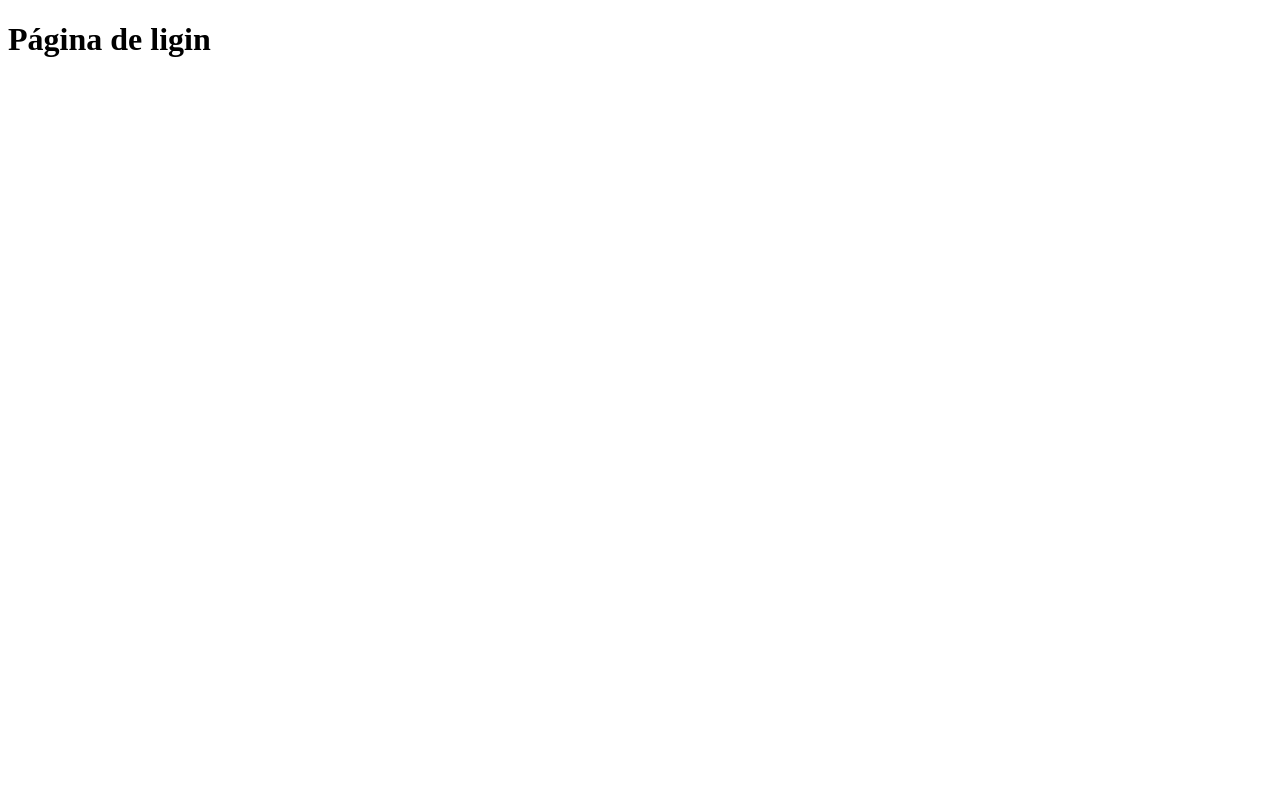
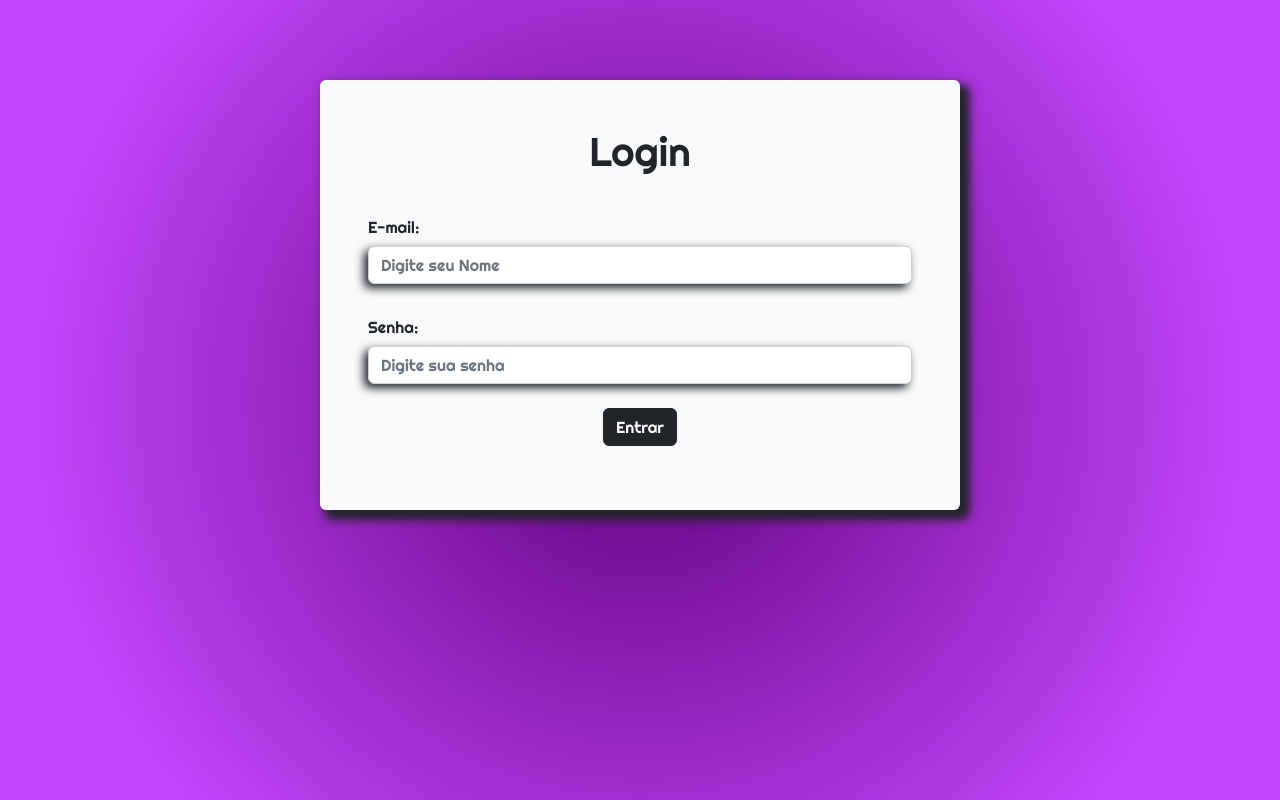
Before and after one commit to Allan-Souza/desafio-cadastro-usuarios, a React (Vite) app in the folder cadastro-de-usuarios/: page /Login in a window 1280 px wide. Built offline with nearby package versions, Linux system fonts and the light colour scheme.

Commit message:
criação da tela de login

```diff
--- a/cadastro-de-usuarios/package.json
+++ b/cadastro-de-usuarios/package.json
@@ -9,7 +9,9 @@
     "preview": "vite preview"
   },
   "dependencies": {
+    "bootstrap": "^5.2.0",
     "react": "^18.2.0",
+    "react-bootstrap": "^2.5.0",
     "react-dom": "^18.2.0",
     "react-router-dom": "^6.3.0"
   },
--- a/cadastro-de-usuarios/src/assets/components/login/login.css
+++ b/cadastro-de-usuarios/src/assets/components/login/login.css
@@ -0,0 +1,18 @@
+@import url('https://fonts.googleapis.com/css2?family=Righteous&display=swap');
+
+#page{
+    background: rgb(97,0,124);
+    background: radial-gradient(circle, rgba(97,0,124,1) 0%, rgba(195,70,252,1) 81%);
+    width: 100%;
+    height: 100vh;
+    font-family: 'Righteous', cursive;
+    padding-top: 80px;
+}
+
+#card-login{
+    box-shadow: 7px 7px 10px 3px;
+}
+
+#card-login input{
+    box-shadow: -4px 4px 10px 0px;
+}
--- a/cadastro-de-usuarios/src/assets/components/login/login.jsx
+++ b/cadastro-de-usuarios/src/assets/components/login/login.jsx
@@ -1,9 +1,24 @@
+import 'bootstrap/dist/css/bootstrap.min.css';
 import './login.css'
 
 export const Login = () => {
     return(
-        <div>
-           <h1>Página de ligin</h1>
-        </div>
+        <section id='page'>
+            <main id='main-content'>
+                <div className='container bg-light p-5 w-50 rounded mb-5' id='card-login'>
+                    <h1 className='text-center'>Login</h1> <br />
+                    <form action="#">
+                        <label htmlFor="#" className="col-sm-2 col-form-label">E-mail: </label>
+                        <input type='text' placeholder='Digite seu Nome' className="form-control"/> <br />
+                        <label htmlFor="#" className="col-sm-2 col-form-label">Senha: </label>
+                        <input type="password" placeholder='Digite sua senha' className="form-control"/>
+                        <br />
+                        <div class="text-center">
+                            <button type="submit" class="btn btn-dark mb-3" id='botao'>Entrar</button>
+                        </div>
+                    </form>
+                </div>
+            </main>
+        </section>
     )
 }
```
Also changed, not shown: 1 other file (tests, documents, lock files or other folders).
